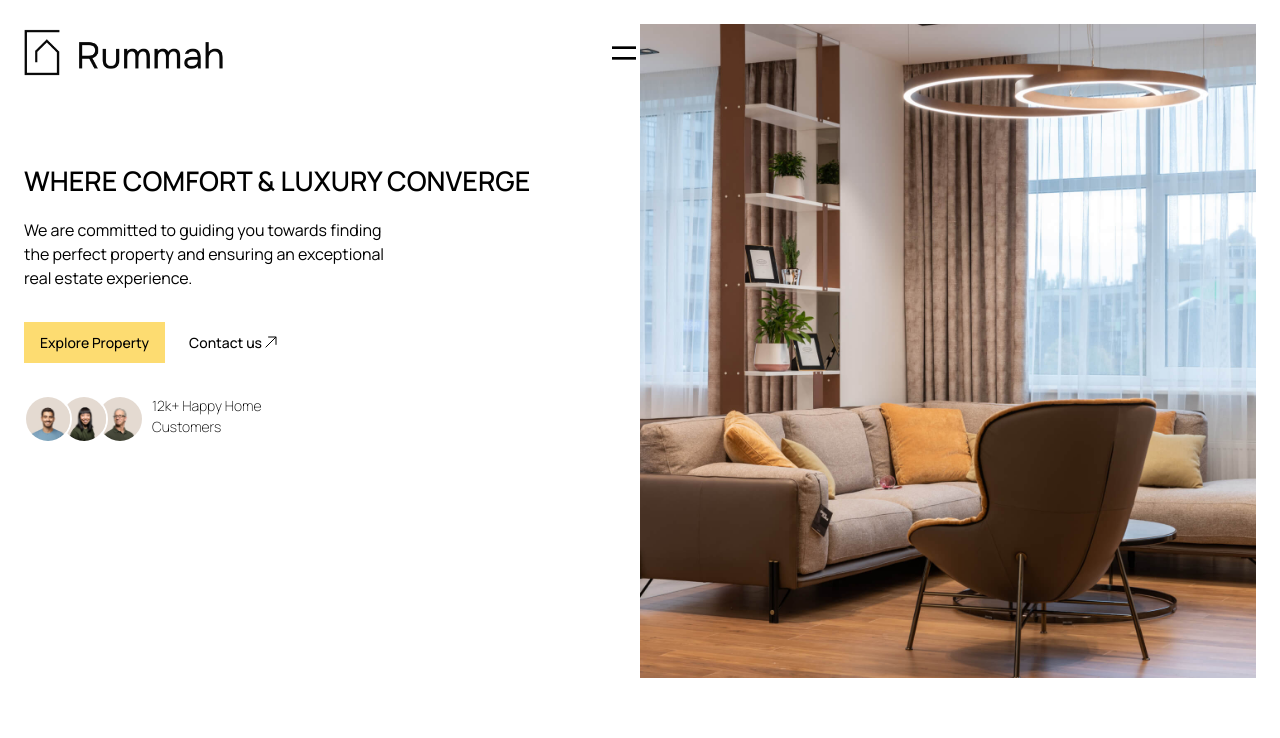
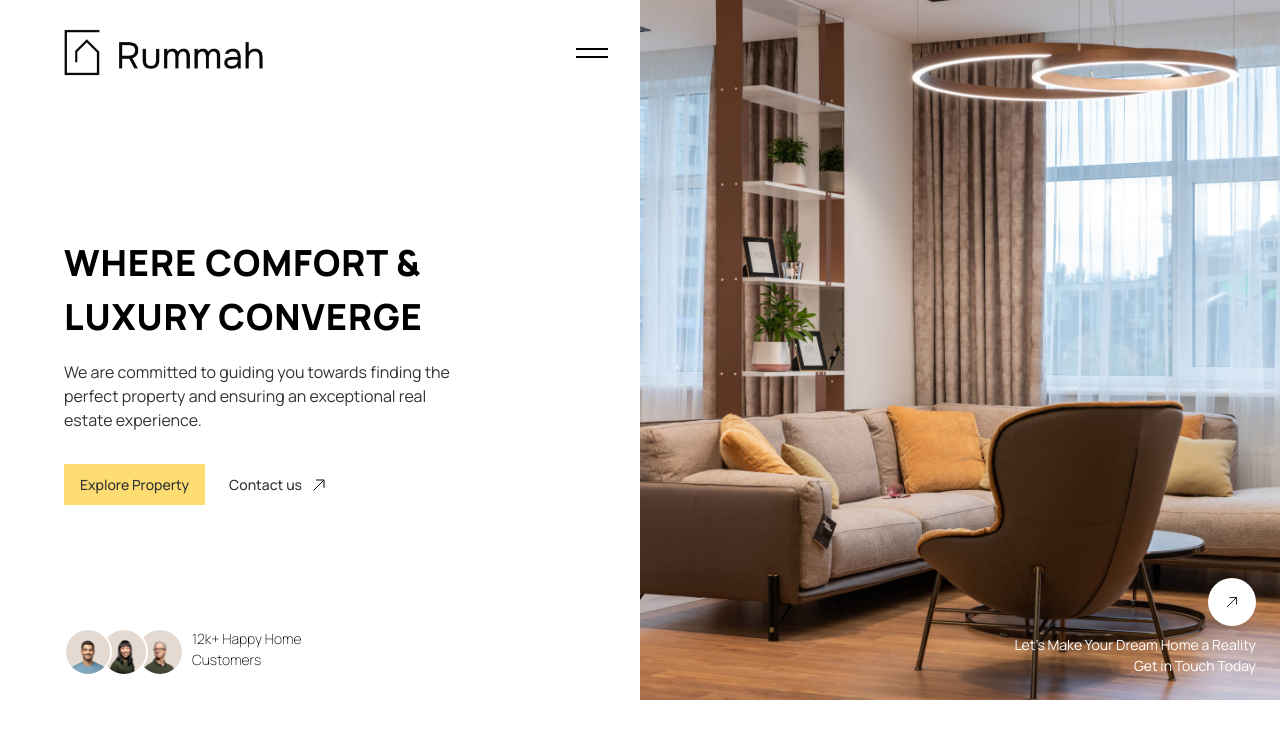
Before and after one commit to Brayzonn/realestate-platform, a React (Vite) app in the folder client/: page / in a window 1280 px wide. Shown: the top 738 px of the page. Built offline with nearby package versions, Linux system fonts and the light colour scheme.

Commit message:
feature:hero section added

```diff
--- a/client/src/components/layout/Hero.tsx
+++ b/client/src/components/layout/Hero.tsx
@@ -7,22 +7,28 @@ import customerimageone from '@/assets/images/customerimageone.jpg';
 import customerimagetwo from '@/assets/images/customerimagetwo.jpg';
 import customerimagethree from '@/assets/images/customerimagethree.jpg';
 
-
 const Hero = () => {
   return (
+    <div className='w-full h-[700px] flex flex-col space-y-[2rem] md:flex-row'>
 
-        <div className='w-full min-h-[300px] flex flex-col justify-between items-center space-y-[1rem] md:flex-row md:space-y-0 md:items-start'>
-            <div className='w-full min-h-[100px] flex flex-col justify-center items-start space-y-[1rem] md:flex-row md:space-y-0'>
+        <div className='py-6 pl-[1rem] pr-[1rem] w-full h-full flex flex-col justify-between md:pl-[4rem] md:w-[50%]'>
+            <nav className='w-full flex justify-between items-center border-b border-gray-100 pb-4 md:border-none md:pb-0'>
+                <img src={companylogo} alt="companylogo" className='w-32 md:w-48 lg:w-[200px] h-auto object-contain' />
 
-                <div className='w-full flex flex-col justify-between items-start min-h-[20px] md:w-[50%]'>
-                    <div className='w-full flex justify-between items-center border-b border-gray-100 pb-4 md:border-none md:pb-0'>
-                        <img src={companylogo} alt="companylogo" className='w-32 md:w-48 lg:w-[200px] h-auto object-contain' />
+                <Button
+                    variant="unstyled"
+                    size="lg"
+                    onChange = {()=>  console.log('clicked')}
+                    onClick  = {() => console.log('clicked')}
+                    className="flex items-center justify-center"
+                >
                     <TwoLineMenu className="w-8 h-8" />
-                    </div>
+                </Button>
+            </nav>
 
-                    <div className='pt-[5rem] w-full flex flex-col justify-center items-start space-y-[1rem]'>
-                        <h1 className='text-[27px] font-[550] uppercase'>Where Comfort & Luxury Converge</h1>
-                        <p className='text-[16px] w-[372px]'>We are committed to guiding you towards finding the perfect property and ensuring an exceptional real estate experience.</p>
+            <div className='flex-1 flex flex-col justify-center items-start space-y-[1rem] pt-[3rem] md:pt-[3rem]'>
+                <h1 className='text-[27px] font-[800] tracking-wide max-w-[400px] uppercase md:text-[36px]'>Where Comfort & Luxury Converge</h1>
+                <p className='text-[16px] max-w-[400px] text-alternativeTextBlack'>We are committed to guiding you towards finding the perfect property and ensuring an exceptional real estate experience.</p>
 
                 <div className='pt-[1rem] flex justify-start items-start space-x-2'>
                     <Button
@@ -30,7 +36,7 @@ const Hero = () => {
                         size="lg"
                         onChange={()=> console.log('clicked')}
                         onClick={() => console.log('clicked')}
-                                className="bg-alternativePastelYellow text-black text-[14px] font-[400]"
+                        className="bg-alternativePastelYellow text-alternativeTextBlack text-[14px] font-[400]"
                     >
                         Explore Property
                     </Button>
@@ -40,10 +46,12 @@ const Hero = () => {
                         size="lg"
                         onChange={()=> console.log('clicked')}
                         onClick={() => console.log('clicked')}
-                                className="bg-inherit text-black text-[14px]"
+                        className="bg-inherit text-alternativeTextBlack text-[14px] flex space-x-2"
                     >
-                                Contact us <img src={arrowupright} alt=''/>
+                        <p> Contact us </p>
+                        <img src={arrowupright} alt='External link'/>
                     </Button>
+                </div>
             </div>
 
             <div className='pt-[1rem] flex justify-start items-start space-x-2'>
@@ -70,13 +78,25 @@ const Hero = () => {
                     </p>
                 </div>
         </div>
+
+
+        <div className='w-full h-full flex justify-center items-center md:w-[50%] relative'>
+            <img src={herosectionimage} alt="herosectionimage" className='w-full h-full object-cover' />
+
+            <div className='absolute bottom-6 right-6 flex flex-col items-end space-y-2'>
+                <Button
+                    variant="unstyled"
+                    size="lg"
+                    onChange={()=> console.log('clicked')}
+                    onClick={() => console.log('clicked')}
+                    className="bg-white text-alternativeTextBlack w-12 h-12 rounded-full flex items-center justify-center"
+                >
+                    <img src={arrowupright} alt='External link' className='w-4 h-4'/>
+                </Button>
+                <p className='text-right text-white text-[14px] max-w-[250px]'>Let&apos;s Make Your Dream Home a Reality Get in Touch Today</p>
+            </div>
         </div>
 
-                <div className='w-full flex justify-center items-center md:w-[50%]'>
-                    <img src={herosectionimage} alt="herosectionimage" />
-                </div>
-
-            </div>
     </div>
   )
 }
--- a/client/src/components/ui/Button.tsx
+++ b/client/src/components/ui/Button.tsx
@@ -2,7 +2,7 @@ import React, { forwardRef } from 'react';
 
 interface ButtonProps extends React.ButtonHTMLAttributes<HTMLButtonElement> {
   variant?: 'primary' | 'secondary' | 'outline' | 'ghost' | 'danger' | 'unstyled';
-  size?: 'sm' | 'md' | 'lg';
+  size?: 'sm' | 'md' | 'lg' | 'unstyled';
   loading?: boolean;
   fullWidth?: boolean;
   children: React.ReactNode;
@@ -32,6 +32,7 @@ const Button = forwardRef<HTMLButtonElement, ButtonProps>(
     };
 
     const sizeStyles = {
+      unstyled: '',
       sm: 'px-3 py-1.5 ',
       md: 'px-4 py-2 ',
       lg: 'px-4 py-2.5 '
--- a/client/src/components/ui/TwoLineMenu.tsx
+++ b/client/src/components/ui/TwoLineMenu.tsx
@@ -3,16 +3,10 @@ interface TwoLineMenuProps {
 }
 
 const TwoLineMenu = ({ className }: TwoLineMenuProps) => (
-  <svg
-    className={className}
-    viewBox="0 0 24 24"
-    fill="none"
-    stroke="currentColor"
-    strokeWidth="2"
-  >
-    <line x1="3" y1="8" x2="21" y2="8"/>
-    <line x1="3" y1="16" x2="21" y2="16"/>
-  </svg>
+  <div className={`${className} flex flex-col justify-center space-y-1.5`}>
+    <div className="w-full h-0.5 bg-current"></div>
+    <div className="w-full h-0.5 bg-current"></div>
+  </div>
 );
 
 export default TwoLineMenu;
--- a/client/src/pages/Landing.tsx
+++ b/client/src/pages/Landing.tsx
@@ -3,16 +3,11 @@ import Hero from '@/components/layout/Hero'
 
 const Landing = () => {
   return (
-    <div className="p-6 absolute text-mainTextBlack min-h-[100vh] w-full flex flex-col justify-start items-start overflow-hidden">
-      <div className="relative h-full w-full overflow-hidden flex flex-col justify-start items-start">
-
+    <div className="absolute text-mainTextBlack min-h-dvh w-full flex flex-col justify-start items-start">
+        <div className="relative min-h-full w-full flex flex-col justify-start items-start">
               <Hero />
-
-
-
-      </div>
+        </div>
     </div>
-
   )
 }
 
--- a/client/src/styles/index.css
+++ b/client/src/styles/index.css
@@ -7,6 +7,7 @@
     --breakpoint-md:  768px;
 
     --color-alternativePastelYellow: #FDDC71;
+    --color-alternativeTextBlack: #333333;
 }
 
 
@@ -14,6 +15,5 @@ body {
     font-family: 'Manrope', 'Segoe UI', 'Roboto', sans-serif;
     background-color: white;
     color: #000000;
-    font-weight: 400;
     line-height: 1.5;
 }
```
Lines whose indentation alone changed are shown as unchanged.
